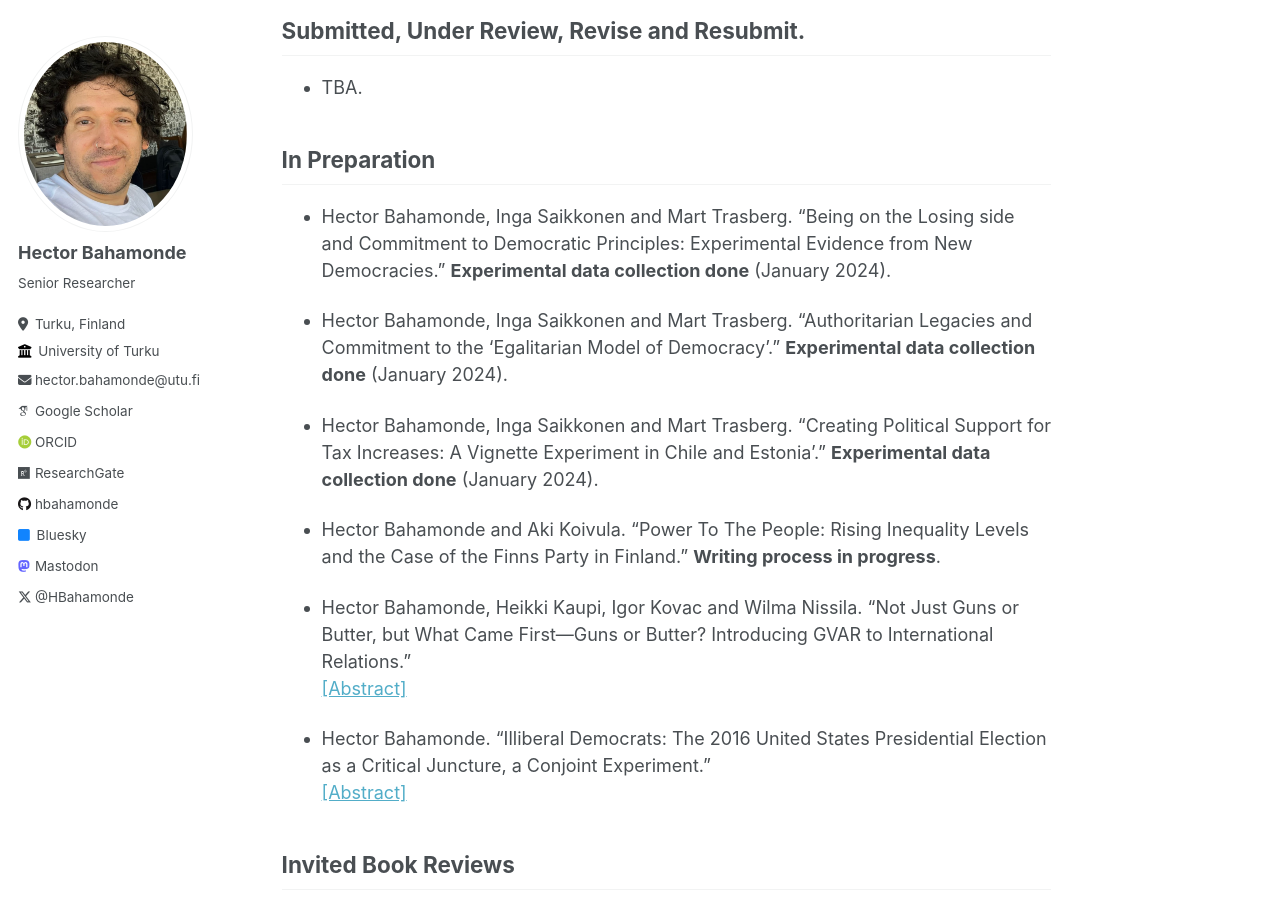
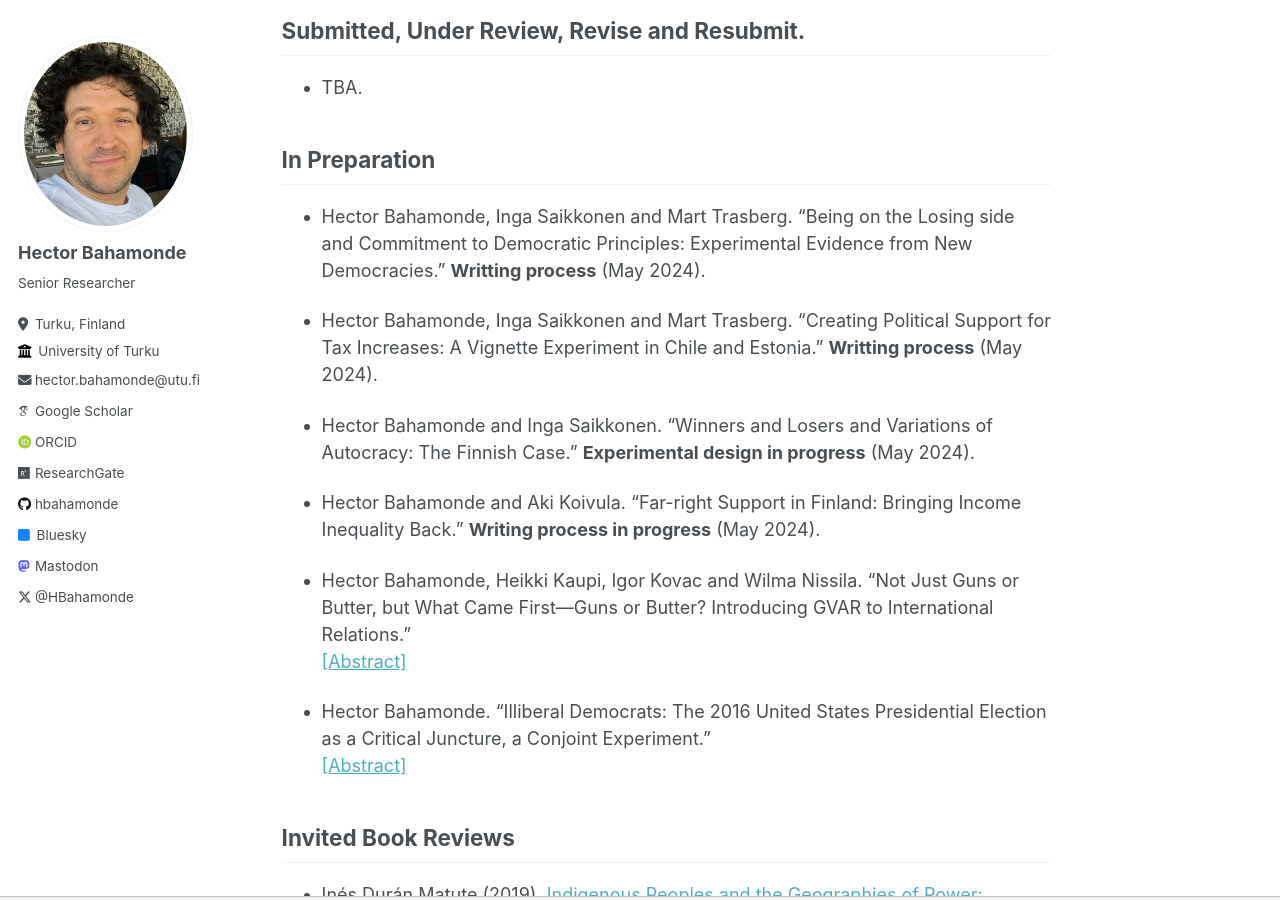
Before and after one commit to hbahamonde/hbahamonde.github.io, a Jekyll site: the page built from _pages/research.md, in a window 1280 px wide and 900 px high, scrolled down 995 px. Built offline with Jekyll 4.4.1, drawn with Linux system fonts in a browser that asks for light colours; some web fonts are replaced.

Commit message:
new paper

```diff
--- a/_pages/research.md
+++ b/_pages/research.md
@@ -29,13 +29,13 @@ redirect_from:
 
 ## In Preparation
 
-- Hector Bahamonde, Inga Saikkonen and Mart Trasberg. "Being on the Losing side and Commitment to Democratic Principles: Experimental Evidence from New Democracies." **Experimental data collection done** (January 2024).
+- Hector Bahamonde, Inga Saikkonen and Mart Trasberg. "Being on the Losing side and Commitment to Democratic Principles: Experimental Evidence from New Democracies." **Writting process** (May 2024).
 
-- Hector Bahamonde, Inga Saikkonen and Mart Trasberg. "Authoritarian Legacies and Commitment to the 'Egalitarian Model of Democracy'." **Experimental data collection done** (January 2024).
+- Hector Bahamonde, Inga Saikkonen and Mart Trasberg. "Creating Political Support for Tax Increases: A Vignette Experiment in Chile and Estonia." **Writting process** (May 2024).
 
-- Hector Bahamonde, Inga Saikkonen and Mart Trasberg. "Creating Political Support for Tax Increases: A Vignette Experiment in Chile and Estonia'." **Experimental data collection done** (January 2024).
+- Hector Bahamonde and Inga Saikkonen. "Winners and Losers and Variations of Autocracy: The Finnish Case." **Experimental design in progress** (May 2024).
 
-- Hector Bahamonde and Aki Koivula. "Power To The People: Rising Inequality Levels and the Case of the Finns Party in Finland." **Writing process in progress**.
+- Hector Bahamonde and Aki Koivula. "Far-right Support in Finland: Bringing Income Inequality Back." **Writing process in progress** (May 2024).
 
 - Hector Bahamonde, Heikki Kaupi, Igor Kovac and Wilma Nissila. "Not Just Guns or Butter, but What Came First—Guns or Butter? Introducing GVAR to International Relations." <br/> [[Abstract]](https://github.com/hbahamonde/Bahamonde_Kovac/raw/master/abstract.txt)
 
```
